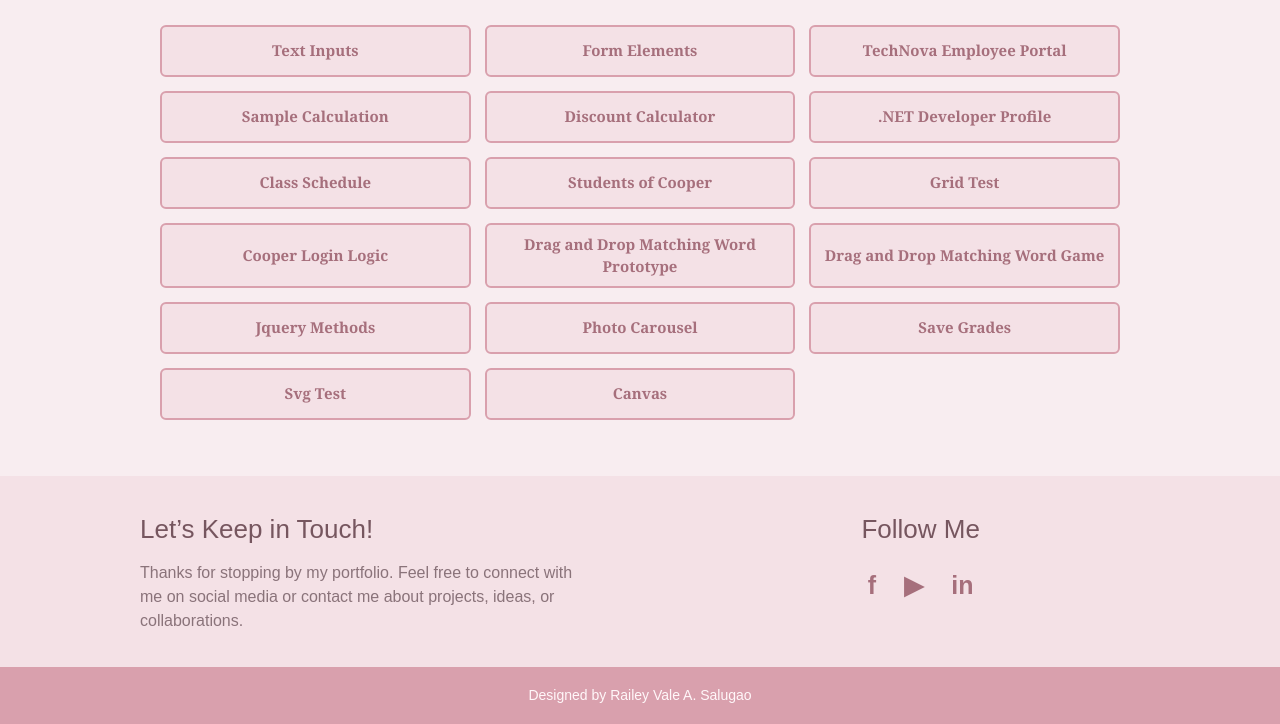
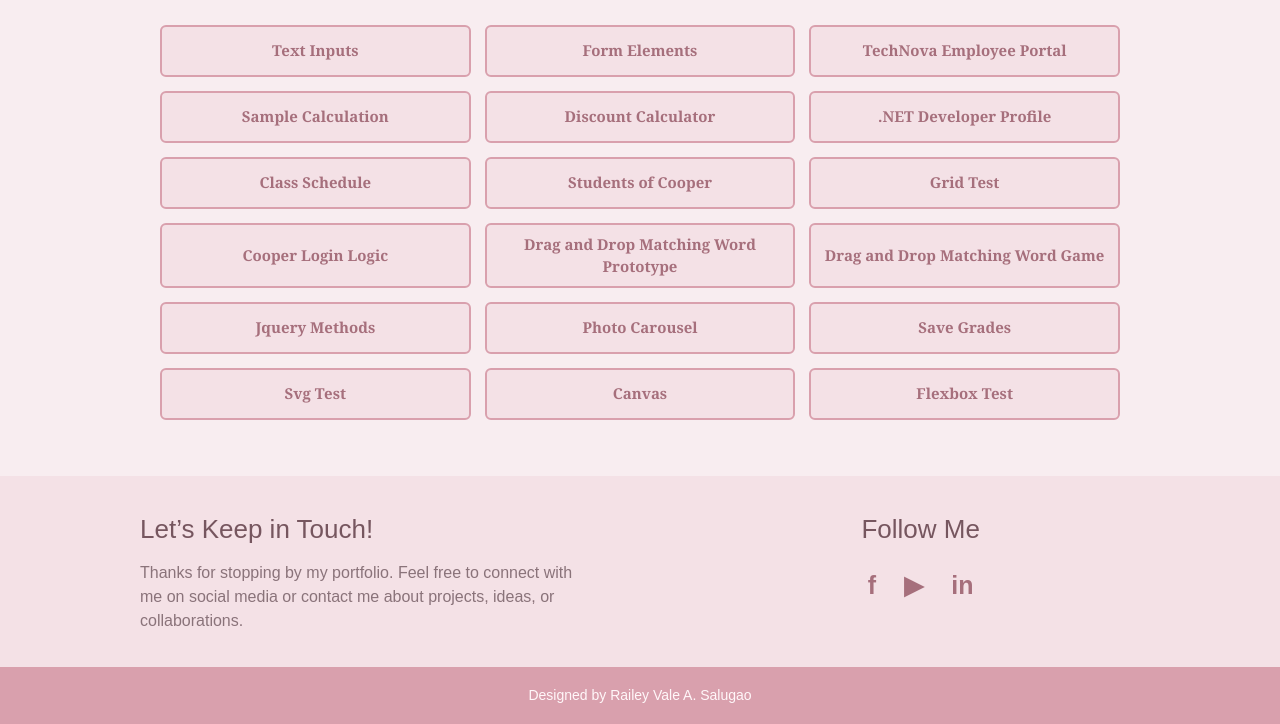
Before and after one commit to claddish-jpg/Website, a plain HTML site: page index.html in a window 1280 px wide. Both pictures are taken after a click on the button "View Projects ↗". Shown: the part 226-950 px from the top of the page. Drawn offline with Linux system fonts and the light colour scheme.

Commit message:
index.html

```diff
--- a/index.html
+++ b/index.html
@@ -556,6 +556,10 @@ footer {
                 Canvas
             </a>
 
+              <a class="project" href="Flexbox.html">
+                Flexbox Test
+            </a>
+
 
 
         </div>
```
